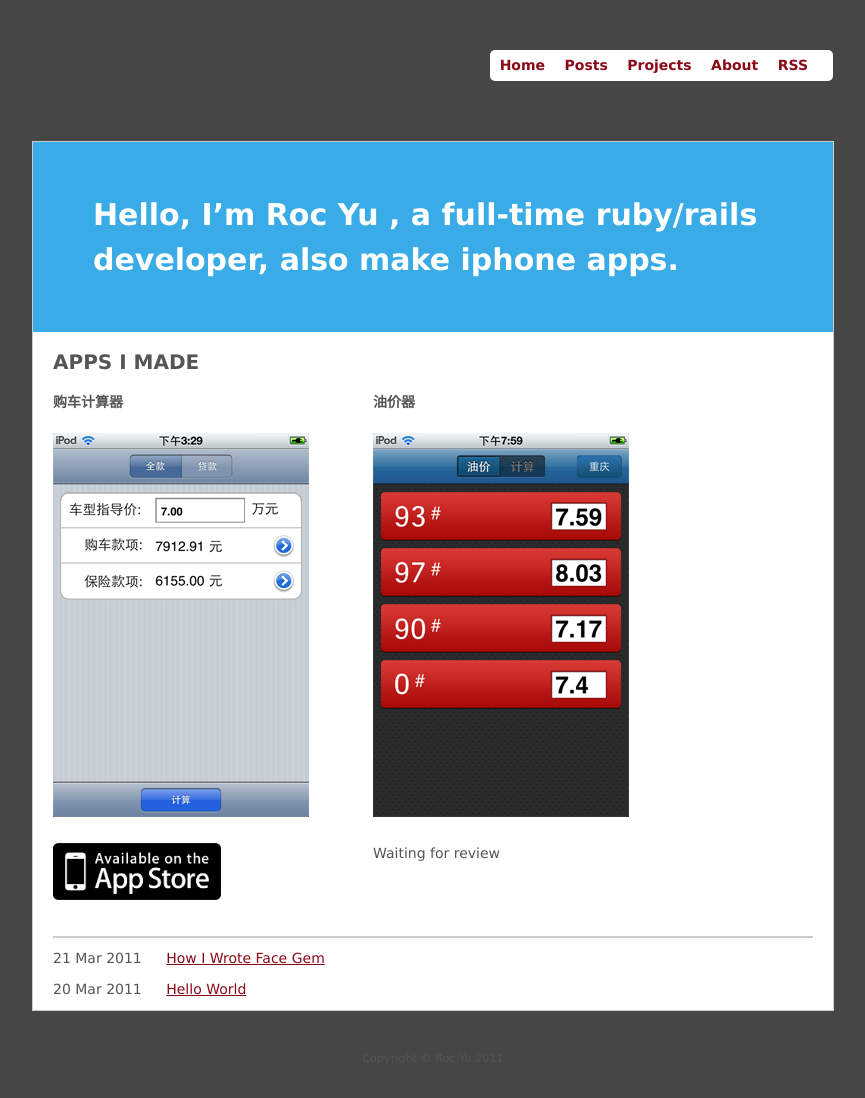
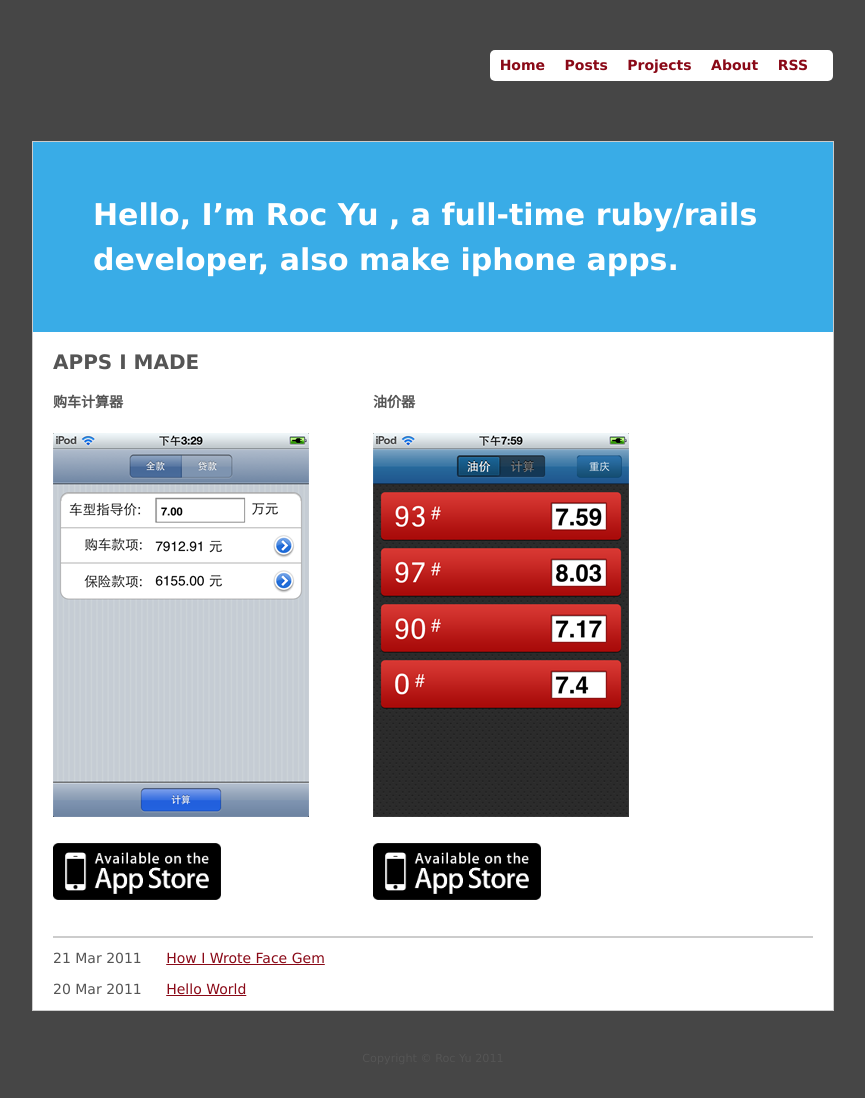
Before and after one commit to rociiu/rociiu_old, a Jekyll site: the page built from index.html, in a window 1280 px wide. Shown: the whole page, without its empty margins (207-1072 px from the left). Built offline with Jekyll 4.4.1, drawn with Linux system fonts in a browser that asks for light colours.

Commit message:
another app on sale

```diff
--- a/index.html
+++ b/index.html
@@ -19,7 +19,7 @@ title: Home
       <img src="/images/gasprice.png" />
     </div>
     <div class="link">
-      <p>Waiting for review</p>
+      <p><a href="http://itunes.apple.com/us/app/id459418888"><img src="/images/app_store.png"/></a></p>
     </div>
   </div>
   <div class="clear"></div>
```
